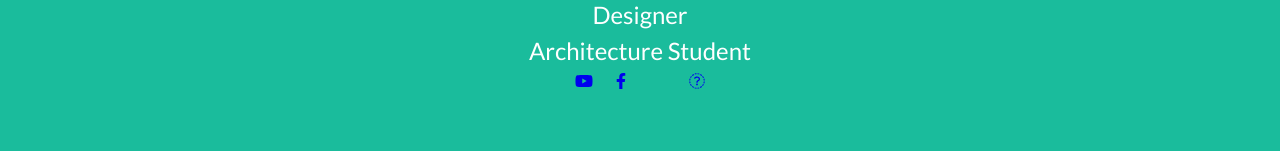
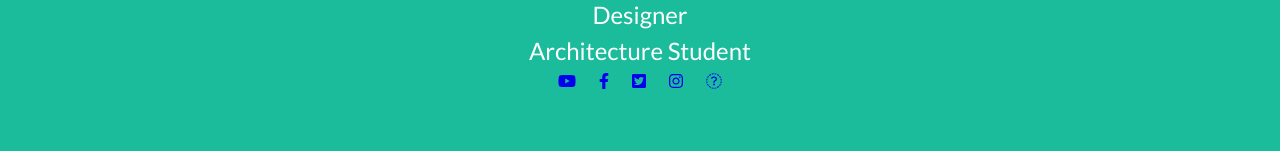
Before and after one commit to yubrajpdl/paudelyubraj, a plain HTML site: page index.html in a window 1280 px wide. Shown: the part 563-714 px from the top of the page. Drawn offline with nearby package versions, Linux system fonts and the light colour scheme.

Commit message:
Update index.html

```diff
--- a/index.html
+++ b/index.html
@@ -32,11 +32,11 @@
                 <p class="masthead-subheading font-weight-light mb-0">Designer</p>
                 <p class="masthead-subheading font-weight-light mb-0">Architecture Student</p>
                 <nav>
-                    <a href="https://www.youtube.com/@lyricsworld4229/featured"><i class="fab fa-youtube"></i></a>
+                   <a href="https://www.youtube.com/@lyricsworld4229/featured"><i class="fab fa-youtube"></i></a>
                     <a href="https://www.facebook.com/profile.php?id=100004384428615"><i class="fab fa-facebook-f"></i></a>
-                    <a href="https://www.instagram.com/yubraj_pdl/?fbclid=IwAR3qPCIoGnQKXktv1XR6xq6_6Bd7JNlSBgVe5GEkxbgutV5VL_YCsw6Wh7g"></i></a>
-                    <a href="https://www.linkedin.com/in/yubraj-paudel-01a77b217?fbclid=IwAR1U_rEZcXJdbpsySrJjmSCxFd9bIoF1BVI98-XU7DEekOIQ6yTRpS84cAU"></i></a>
-                    <a href="https://twitter.com/_yubrajpaudel?fbclid=IwAR1fXSeswtLwLOc0_xkG37gPRUniod99X16s1XmXWDjNzF6Z5AS-MNJoMIU"><i class="fa fa-twitter-square"></i></a>
+                    <a href="https://twitter.com/_yubrajpaudel?fbclid=IwAR1fXSeswtLwLOc0_xkG37gPRUniod99X16s1XmXWDjNzF6Z5AS-MNJoMIU"><i class="fab fa-twitter-square"></i></a>
+                    <a href="https://www.instagram.com/yubraj_pdl/?fbclid=IwAR0ZgA0rqm-n_ZYIVJ7c7PkcTQ1lTXqjLdI2CmI4wrlSgPt1lNDxMyek0Pk"><i class="fab fa-instagram"></i></a>
+                    <a href="https://www.linkedin.com/in/yubraj-paudel-01a77b217?fbclid=IwAR0ZgA0rqm-n_ZYIVJ7c7PkcTQ1lTXqjLdI2CmI4wrlSgPt1lNDxMyek0Pk"><i class="fab fa linkedin-square"></i></a>
 
                 </nav>
 
```
